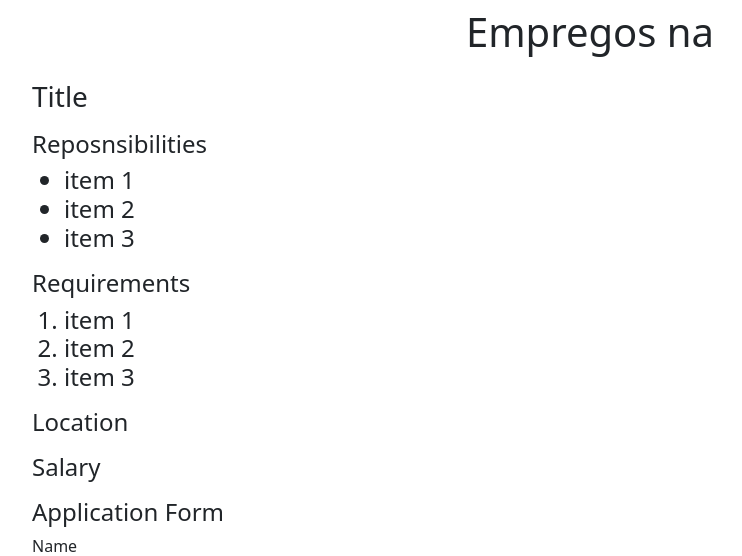
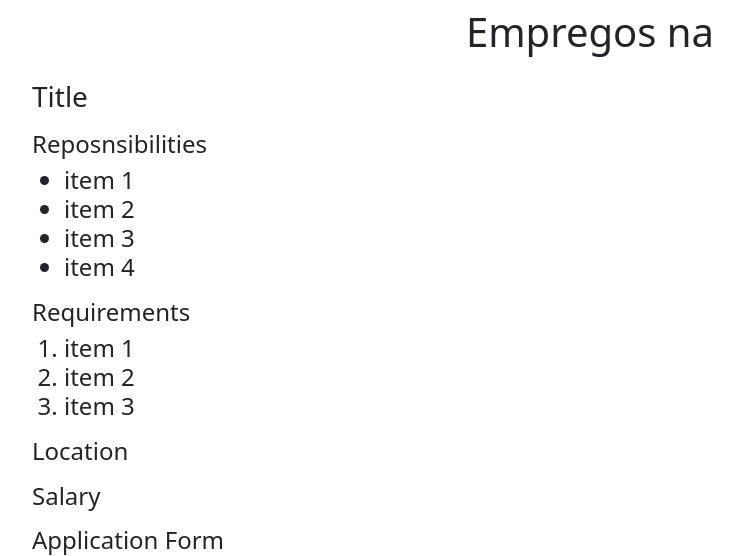
Before and after one commit to lucas-134/cavalhero-careers-test, a Flask app: template templates/jobpage.html in a window 1280 px wide. Shown: the part 56-612 px from the top of the page, without its empty margins (50-792 px from the left). Run offline with Flask 3, Linux system fonts and the light colour scheme; the template is opened without the code that fills it, so the values that code supplies are empty.

Commit message:
Test change

```diff
--- a/templates/jobpage.html
+++ b/templates/jobpage.html
@@ -18,6 +18,7 @@
         <li>item 1</li>
         <li>item 2</li>
         <li>item 3</li>
+        <li>item 4</li>
       </ul>
       <h4>Requirements<h4>
       <ol>
```
